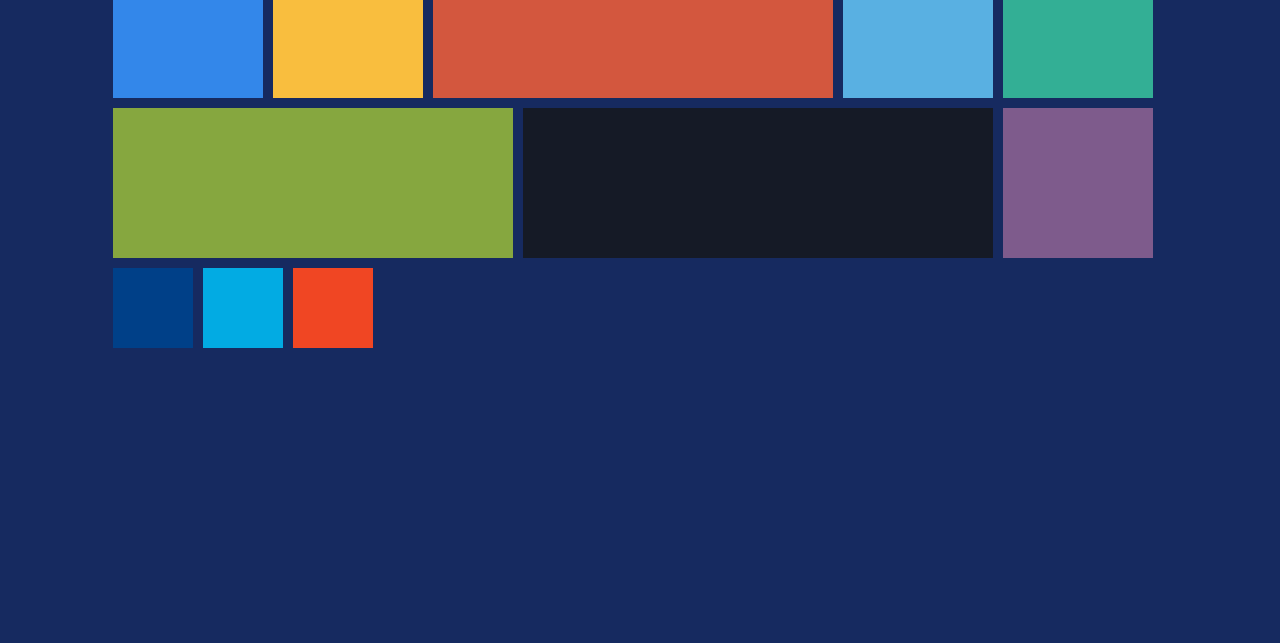
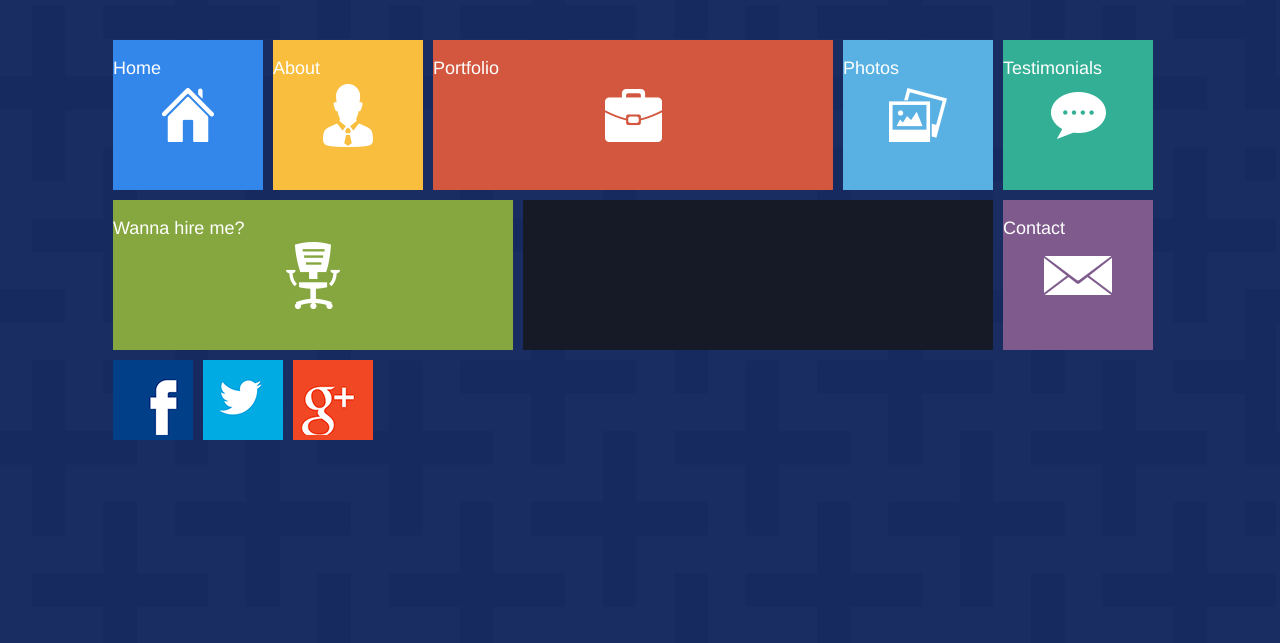
Before and after one commit to Matkins15/PSD-Design-Code, a plain HTML site: page designNumOne/index.html in a window 1280 px wide. Shown: the part 157-800 px from the top of the page. Drawn offline with Linux system fonts and the light colour scheme.

Commit message:
added images and text fonts

```diff
--- a/designNumOne/css/style.css
+++ b/designNumOne/css/style.css
@@ -1,30 +1,40 @@
 body {
     background-color: #162a60;
+    background-image: url(../images/pattern.png);
     width: 100%;
     height: 100%;
+}
+
+h1 {
+    margin: 100px 0px 0px 100px;
+    font-family: "Helvetica Neue";
+    font-size: 36px;
+    font-weight: 100;
+    color: #fff;
+
 }
 
 .grid-body {
     display: flex;
     flex-direction: row;
     flex-wrap: wrap;
-    margin: 100px;
-    margin-top: 100px;
+    margin: 50px 100px 100px 100px;;
     align-items: center;
 }
 
-.tdw {
-    color: #fff;
-    font-size: 28px;
-    font-weight: lighter;
-    clear: right;
-}
 
 .home {
     background-color: #3387ea;
     width: 150px;
     height: 150px;
     margin: 5px;
+    background-image: url(../images/home.png);
+    background-position: center;
+    background-repeat: no-repeat;
+    font-family: "Helvetica Neue";
+    font-size: 18px;
+    font-weight: 100;
+    color: #fff;
 }
 
 .about {
@@ -32,7 +42,13 @@ body {
     width: 150px;
     height: 150px;
     margin: 5px;
-
+    background-image: url(../images/about.png);
+    background-position: center;
+    background-repeat: no-repeat;
+    font-family: "Helvetica Neue";
+    font-size: 18px;
+    font-weight: 100;
+    color: #fff;
 }
 
 .portfolio {
@@ -40,6 +56,13 @@ body {
     width: 400px;
     height: 150px;
     margin: 5px;
+    background-image: url(../images/portfolio.png);
+    background-position: center;
+    background-repeat: no-repeat;
+    font-family: "Helvetica Neue";
+    font-size: 18px;
+    font-weight: 100;
+    color: #fff;
 }
 
 .photos {
@@ -47,6 +70,13 @@ body {
     width: 150px;
     height: 150px;
     margin: 5px;
+    background-image: url(../images/photos.png);
+    background-position: center;
+    background-repeat: no-repeat;
+    font-family: "Helvetica Neue";
+    font-size: 18px;
+    font-weight: 100;
+    color: #fff;
 }
 
 .testimonials {
@@ -54,6 +84,13 @@ body {
     width: 150px;
     height: 150px;
     margin: 5px;
+    background-image: url(../images/testimonials.png);
+    background-position: center;
+    background-repeat: no-repeat;
+    font-family: "Helvetica Neue";
+    font-size: 18px;
+    font-weight: 100;
+    color: #fff;
 }
 
 .hire {
@@ -61,6 +98,13 @@ body {
     width: 400px;
     height: 150px;
     margin: 5px;
+    background-image: url(../images/hire.png);
+    background-position: center;
+    background-repeat: no-repeat;
+    font-family: "Helvetica Neue";
+    font-size: 18px;
+    font-weight: 100;
+    color: #fff;
 }
 
 .nouncy {
@@ -75,6 +119,13 @@ body {
     width: 150px;
     height: 150px;
     margin: 5px;
+    background-image: url(../images/contact.png);
+    background-position: center;
+    background-repeat: no-repeat;
+    font-family: "Helvetica Neue";
+    font-size: 18px;
+    font-weight: 100;
+    color: #fff;
 }
 
 .facebook {
@@ -82,6 +133,7 @@ body {
     width: 80px;
     height: 80px;
     margin: 5px;
+    background-image: url(../images/facebook.png);
 }
 
 .twitter {
@@ -89,6 +141,7 @@ body {
     width: 80px;
     height: 80px;
     margin: 5px;
+    background-image: url(../images/twitter.png);
 }
 
 .google {
@@ -96,4 +149,5 @@ body {
     width: 80px;
     height: 80px;
     margin: 5px;
+    background-image: url(../images/google+.png);
 }
--- a/designNumOne/index.html
+++ b/designNumOne/index.html
@@ -6,32 +6,33 @@
         <title>PSD Desing #1</title>
     </head>
     <body>
+        <div class="tdw">
+            <h1>tdw</h1>
+        </div>
+
         <div class="grid-body">
-            <!-- <div class="tdw">
-                <h1>TDW</h1>
-            </div> -->
             <div class="home">
-
+                <p>Home</p>
             </div>
 
             <div class="about">
-
+                <p>About</p>
             </div>
 
             <div class="portfolio">
-
+                <p>Portfolio</p>
             </div>
 
             <div class="photos">
-
+                <p>Photos</p>
             </div>
 
             <div class="testimonials">
-
+                <p>Testimonials</p>
             </div>
 
             <div class="hire">
-
+                <p>Wanna hire me?</p>
             </div>
 
             <div class="nouncy">
@@ -39,8 +40,9 @@
             </div>
 
             <div class="contact">
+                <p>Contact</p>
+            </div>
 
-            </div>
             <div class="facebook">
 
             </div>
```
Also changed, not shown: designNumOne/images/about.png (added), designNumOne/images/contact.png (added), designNumOne/images/facebook.png (added), designNumOne/images/google+.png (added), designNumOne/images/hire.png (added), designNumOne/images/home.png (added), designNumOne/images/pattern.png (added), designNumOne/images/photos.png (added), designNumOne/images/portfolio.png (added), designNumOne/images/tdw.png (added), designNumOne/images/testimonials.png (added), designNumOne/images/twitter.png (added).
